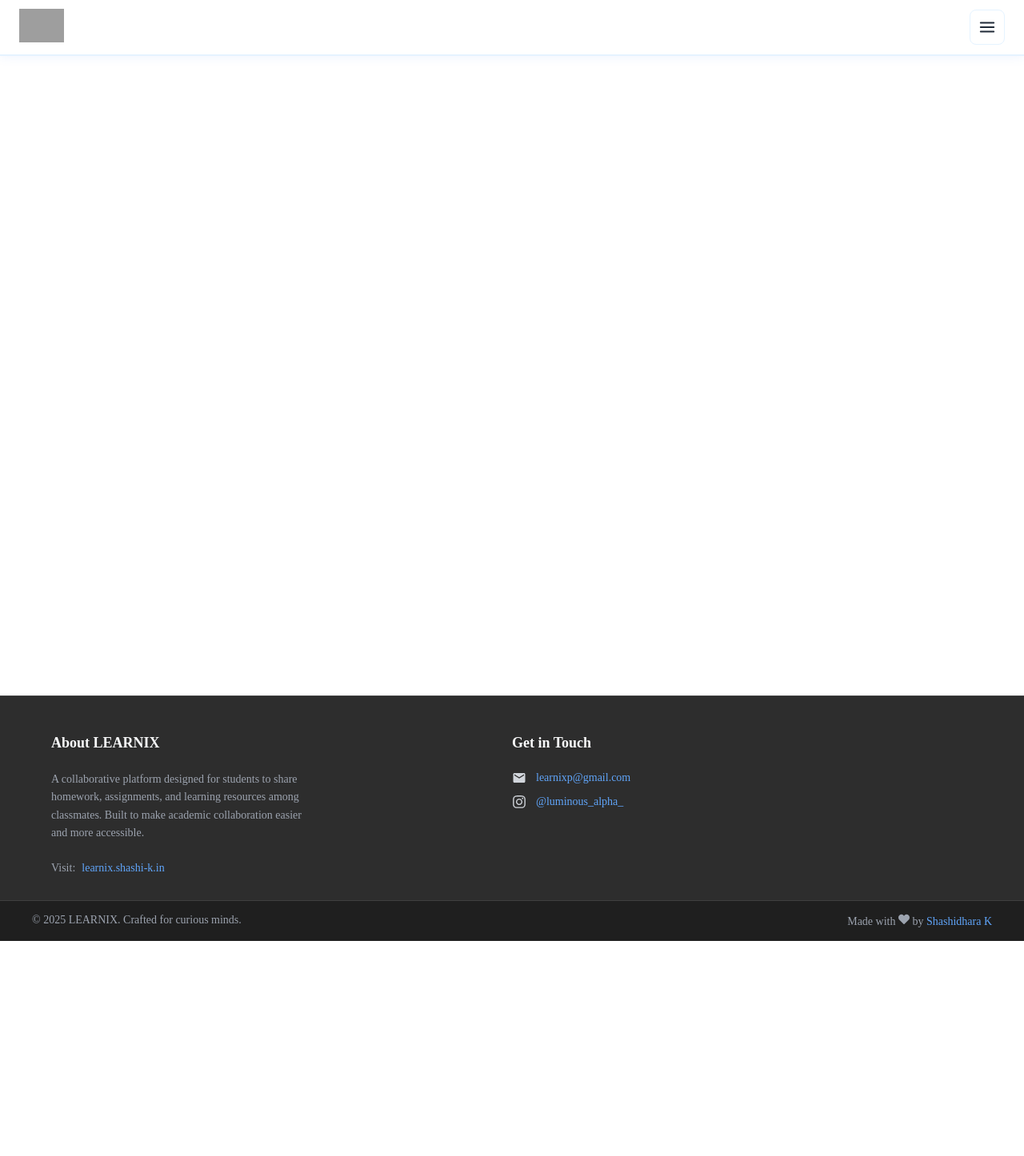
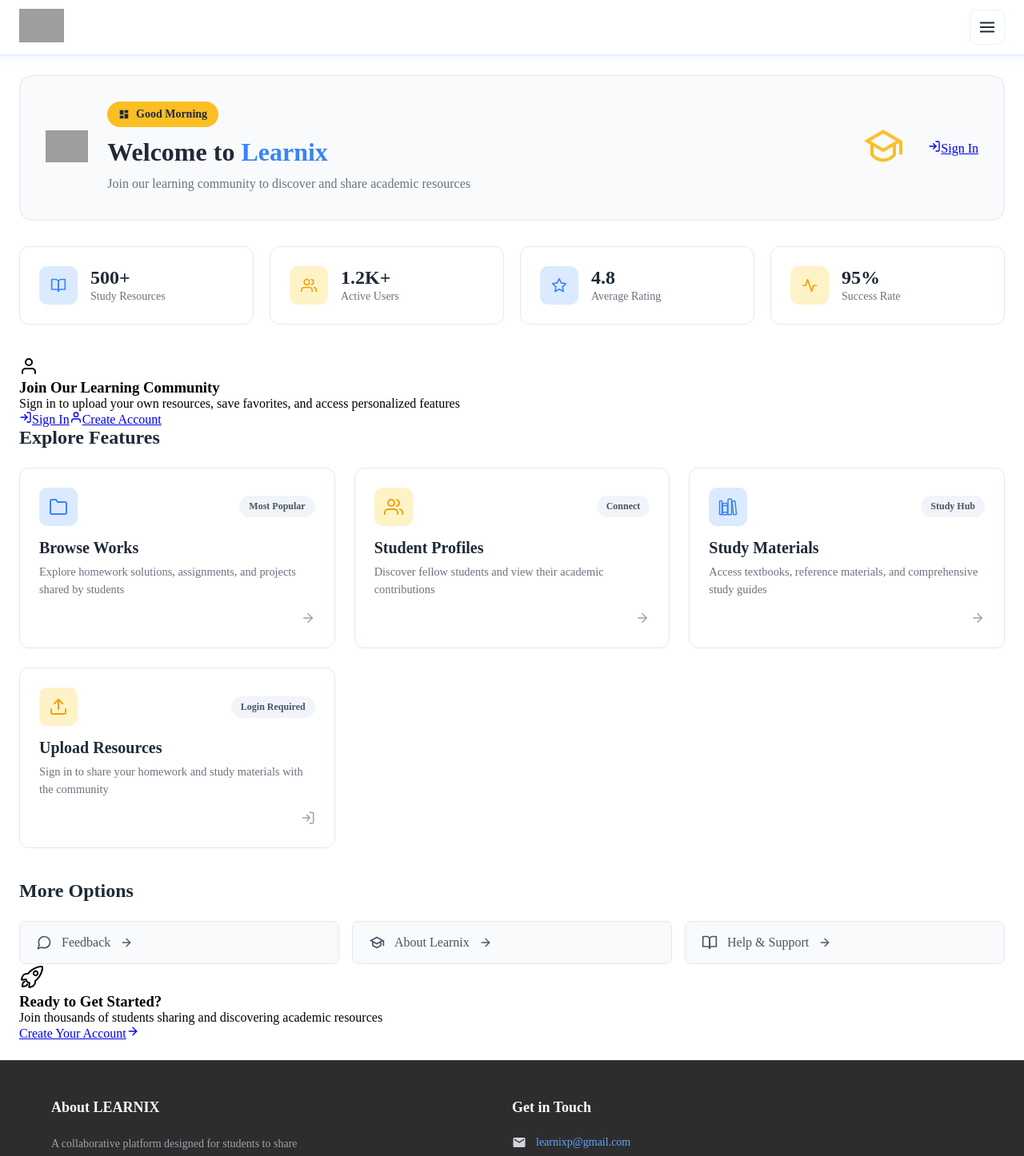
Before and after one commit to Shashidharak89/LEARNIX, a Next.js app: page /dashboard in a window 1280 px wide. Shown: the top 1446 px of the page at 80% size. Before the commit the page ends 1177 px from the top, so only its background shows below. Built offline with nearby package versions, Linux system fonts and the light colour scheme; grey boxes are pictures that could not be loaded.

Commit message:
Logout then also dashboard visible

```diff
--- a/src/app/dashboard/DashBoard.js
+++ b/src/app/dashboard/DashBoard.js
@@ -29,6 +29,7 @@ export default function DashBoard() {
   const [currentTime, setCurrentTime] = useState(new Date());
 
   useEffect(() => {
+    // Check for stored USN - this will be null if user not logged in
     const storedUsn = localStorage.getItem("usn");
     setUsn(storedUsn);
 
@@ -52,38 +53,6 @@ export default function DashBoard() {
     return "Good Evening";
   };
 
-  if (!usn) {
-    return (
-      <div className="learnix-dashboard-wrapper learnix-auth-required">
-        <div className="learnix-auth-container">
-          <div className="learnix-auth-logo">
-            <Image
-              src="https://res.cloudinary.com/ddycnd409/image/upload/v1758341529/Picsart_25-09-18_21-28-57-720-removebg-preview_hjouiw.png"
-              alt="Learnix Logo"
-              width={200}
-              height={68}
-              className="learnix-auth-logo-img"
-            />
-          </div>
-          <div className="learnix-auth-content">
-            <div className="learnix-auth-icon-container">
-              <FiUser className="learnix-auth-icon" />
-            </div>
-            <h1 className="learnix-auth-heading">Authentication Required</h1>
-            <p className="learnix-auth-text">
-              Please sign in to access your personalized learning dashboard and explore all features
-            </p>
-            <Link href="/login" className="learnix-auth-signin-btn">
-              <FiLogIn size={18} />
-              <span>Sign In to Continue</span>
-              <FiArrowRight size={16} />
-            </Link>
-          </div>
-        </div>
-      </div>
-    );
-  }
-
   return (
     <div className={`learnix-dashboard-wrapper ${isLoaded ? 'learnix-dashboard-loaded' : ''}`}>
       {/* Header Section */}
@@ -105,16 +74,27 @@ export default function DashBoard() {
                 <span>{getGreeting()}</span>
               </div>
               <h1 className="learnix-dashboard-title">
-              Welcome to <span className="learnix-title-highlight">Learnix</span>
+                Welcome to <span className="learnix-title-highlight">Learnix</span>
               </h1>
               <p className="learnix-dashboard-subtitle">
-                Discover, share, and collaborate on academic resources with ease
+                {usn
+                  ? "Discover, share, and collaborate on academic resources with ease"
+                  : "Join our learning community to discover and share academic resources"
+                }
               </p>
             </div>
           </div>
           <div className="learnix-header-decoration">
             <RiGraduationCapLine className="learnix-decoration-icon" />
           </div>
+          {!usn && (
+            <div className="learnix-header-auth">
+              <Link href="/login" className="learnix-header-login-btn">
+                <FiLogIn size={16} />
+                <span>Sign In</span>
+              </Link>
+            </div>
+          )}
         </div>
       </header>
 
@@ -125,7 +105,7 @@ export default function DashBoard() {
             <FiBookOpen size={20} />
           </div>
           <div className="learnix-stat-info">
-            <span className="learnix-stat-value">10+</span>
+            <span className="learnix-stat-value">500+</span>
             <span className="learnix-stat-label">Study Resources</span>
           </div>
         </div>
@@ -134,7 +114,7 @@ export default function DashBoard() {
             <FiUsers size={20} />
           </div>
           <div className="learnix-stat-info">
-            <span className="learnix-stat-value">15+</span>
+            <span className="learnix-stat-value">1.2K+</span>
             <span className="learnix-stat-label">Active Users</span>
           </div>
         </div>
@@ -158,9 +138,36 @@ export default function DashBoard() {
         </div>
       </section>
 
+      {/* Login Prompt for Unauthenticated Users */}
+      {!usn && (
+        <section className="learnix-auth-prompt">
+          <div className="learnix-auth-prompt-content">
+            <div className="learnix-auth-prompt-icon">
+              <FiUser size={24} />
+            </div>
+            <h3 className="learnix-auth-prompt-title">Join Our Learning Community</h3>
+            <p className="learnix-auth-prompt-text">
+              Sign in to upload your own resources, save favorites, and access personalized features
+            </p>
+            <div className="learnix-auth-prompt-actions">
+              <Link href="/login" className="learnix-auth-prompt-btn learnix-auth-primary">
+                <FiLogIn size={16} />
+                <span>Sign In</span>
+              </Link>
+              <Link href="/register" className="learnix-auth-prompt-btn learnix-auth-secondary">
+                <FiUser size={16} />
+                <span>Create Account</span>
+              </Link>
+            </div>
+          </div>
+        </section>
+      )}
+
       {/* Main Action Cards */}
       <main className="learnix-main-actions">
-        <h2 className="learnix-section-title">Quick Actions</h2>
+        <h2 className="learnix-section-title">
+          {usn ? "Your Dashboard" : "Explore Features"}
+        </h2>
         <div className="learnix-action-grid">
           <Link href="/works" className="learnix-action-item learnix-primary-action">
             <div className="learnix-action-header">
@@ -170,9 +177,9 @@ export default function DashBoard() {
               <span className="learnix-action-badge">Most Popular</span>
             </div>
             <div className="learnix-action-body">
-              <h3 className="learnix-action-title">Uploaded Works</h3>
+              <h3 className="learnix-action-title">Browse Works</h3>
               <p className="learnix-action-desc">
-                Browse through homework solutions, assignments, and projects uploaded by students
+                Explore homework solutions, assignments, and projects shared by students
               </p>
             </div>
             <div className="learnix-action-arrow">
@@ -188,9 +195,9 @@ export default function DashBoard() {
               <span className="learnix-action-badge">Connect</span>
             </div>
             <div className="learnix-action-body">
-              <h3 className="learnix-action-title">View Students Profile</h3>
+              <h3 className="learnix-action-title">Student Profiles</h3>
               <p className="learnix-action-desc">
-                Connect with fellow students, view their profiles and academic contributions
+                Discover fellow students and view their academic contributions
               </p>
             </div>
             <div className="learnix-action-arrow">
@@ -208,7 +215,7 @@ export default function DashBoard() {
             <div className="learnix-action-body">
               <h3 className="learnix-action-title">Study Materials</h3>
               <p className="learnix-action-desc">
-                Access curated textbooks, reference materials, and comprehensive study guides
+                Access textbooks, reference materials, and comprehensive study guides
               </p>
             </div>
             <div className="learnix-action-arrow">
@@ -216,7 +223,7 @@ export default function DashBoard() {
             </div>
           </Link>
 
-          {usn && (
+          {usn ? (
             <Link href="/upload" className="learnix-action-item learnix-quaternary-action">
               <div className="learnix-action-header">
                 <div className="learnix-action-icon-container">
@@ -234,26 +241,24 @@ export default function DashBoard() {
                 <FiArrowRight size={18} />
               </div>
             </Link>
-          )}
-
-          {!usn && (
-            <Link href="/login" className="learnix-action-item learnix-quaternary-action">
+          ) : (
+            <div className="learnix-action-item learnix-quaternary-action learnix-disabled-action">
               <div className="learnix-action-header">
                 <div className="learnix-action-icon-container">
-                  <FiLogIn size={24} />
+                  <FiUpload size={24} />
                 </div>
-                <span className="learnix-action-badge">Join Us</span>
+                <span className="learnix-action-badge">Login Required</span>
               </div>
               <div className="learnix-action-body">
-                <h3 className="learnix-action-title">Login or Create Account</h3>
+                <h3 className="learnix-action-title">Upload Resources</h3>
                 <p className="learnix-action-desc">
-                  Join our learning community to upload content and access exclusive features
+                  Sign in to share your homework and study materials with the community
                 </p>
               </div>
               <div className="learnix-action-arrow">
-                <FiArrowRight size={18} />
+                <FiLogIn size={18} />
               </div>
-            </Link>
+            </div>
           )}
         </div>
       </main>
@@ -267,15 +272,45 @@ export default function DashBoard() {
             <span>Feedback</span>
             <FiArrowRight size={16} />
           </Link>
-          {usn && (
+
+          {usn ? (
             <Link href="/profile" className="learnix-secondary-item">
               <FiUser size={20} />
-              <span>View Your Profile</span>
+              <span>Your Profile</span>
+              <FiArrowRight size={16} />
+            </Link>
+          ) : (
+            <Link href="/about" className="learnix-secondary-item">
+              <MdOutlineSchool size={20} />
+              <span>About Learnix</span>
               <FiArrowRight size={16} />
             </Link>
           )}
+
+          <Link href="/help" className="learnix-secondary-item">
+            <FiBookOpen size={20} />
+            <span>Help & Support</span>
+            <FiArrowRight size={16} />
+          </Link>
         </div>
       </section>
+
+      {/* Footer Call to Action for non-logged users */}
+      {!usn && (
+        <section className="learnix-footer-cta">
+          <div className="learnix-footer-cta-content">
+            <IoRocketOutline size={32} className="learnix-footer-cta-icon" />
+            <h3 className="learnix-footer-cta-title">Ready to Get Started?</h3>
+            <p className="learnix-footer-cta-text">
+              Join thousands of students sharing and discovering academic resources
+            </p>
+            <Link href="/register" className="learnix-footer-cta-btn">
+              <span>Create Your Account</span>
+              <FiArrowRight size={16} />
+            </Link>
+          </div>
+        </section>
+      )}
     </div>
   );
 }
```
